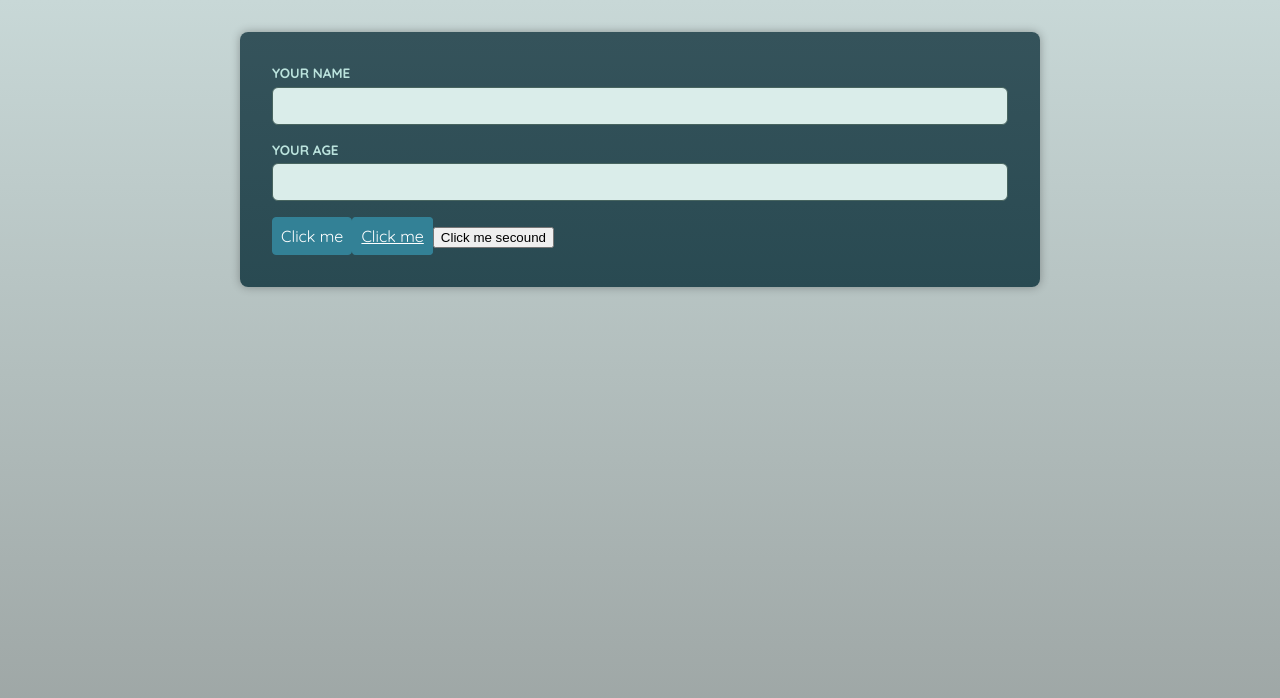
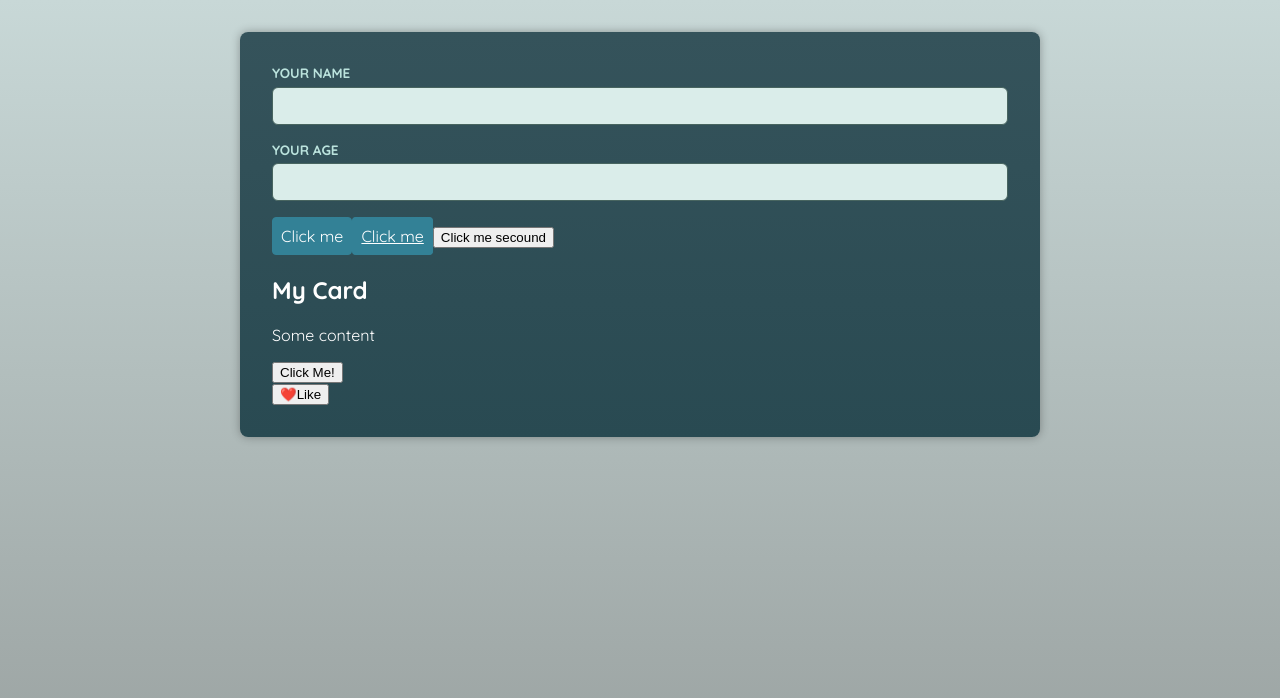
Before and after one commit to Kirushanthi26/react-typescript, a React (Vite) app in the folder 2-react_timer/: page / in a window 1280 px wide. Shown: the top 698 px of the page. Built offline with nearby package versions, Linux system fonts and the light colour scheme; a web font is replaced by a local one.

Commit message:
card and icon button component

```diff
--- a/2-react_timer/src/App.tsx
+++ b/2-react_timer/src/App.tsx
@@ -1,6 +1,12 @@
 import { Button } from "./components/Button";
 import { Input } from "./components/Input";
 import { Container } from "./components/Container";
+import { Card } from "./components/Card";
+import { IconButton } from "./components/IconButton";
+
+function HeartIcon() {
+  return <span>❤️</span>;
+}
 
 export const App = () => {
   return (
@@ -16,6 +22,24 @@ export const App = () => {
       <Container as="button" onClick={() => alert("Clicked!")}>
         Click me secound
       </Container>
+
+      <Card
+        title="My Card"
+        actions={
+          <button onClick={() => console.log("Button clicked!")}>
+            Click Me!
+          </button>
+        }
+      >
+        <p>Some content</p>
+      </Card>
+
+      <IconButton
+        icon={HeartIcon}
+        onClick={() => console.log("Button clicked!")}
+      >
+        Like
+      </IconButton>
     </main>
   );
 };
--- /dev/null
+++ b/2-react_timer/src/components/Card.tsx
@@ -0,0 +1,17 @@
+import { ReactNode } from "react";
+
+type CardProps = {
+  title: string;
+  children: ReactNode;
+  actions: ReactNode;
+};
+
+export function Card({ title, children, actions }: CardProps) {
+  return (
+    <section>
+      <h2>{title}</h2>
+      {children}
+      {actions}
+    </section>
+  );
+}
--- /dev/null
+++ b/2-react_timer/src/components/IconButton.tsx
@@ -0,0 +1,22 @@
+import type { ComponentPropsWithoutRef, ElementType, ReactNode } from "react";
+
+type IconButtonProps = {
+  icon: ElementType;
+  onClick: () => void;
+  children: ReactNode;
+} & ComponentPropsWithoutRef<"button">;
+
+export function IconButton({
+  icon: Icon,
+  children,
+  ...otherProps
+}: IconButtonProps) {
+  return (
+    <button {...otherProps}>
+      <span>
+        <Icon />
+      </span>
+      <span>{children}</span>
+    </button>
+  );
+}
```
